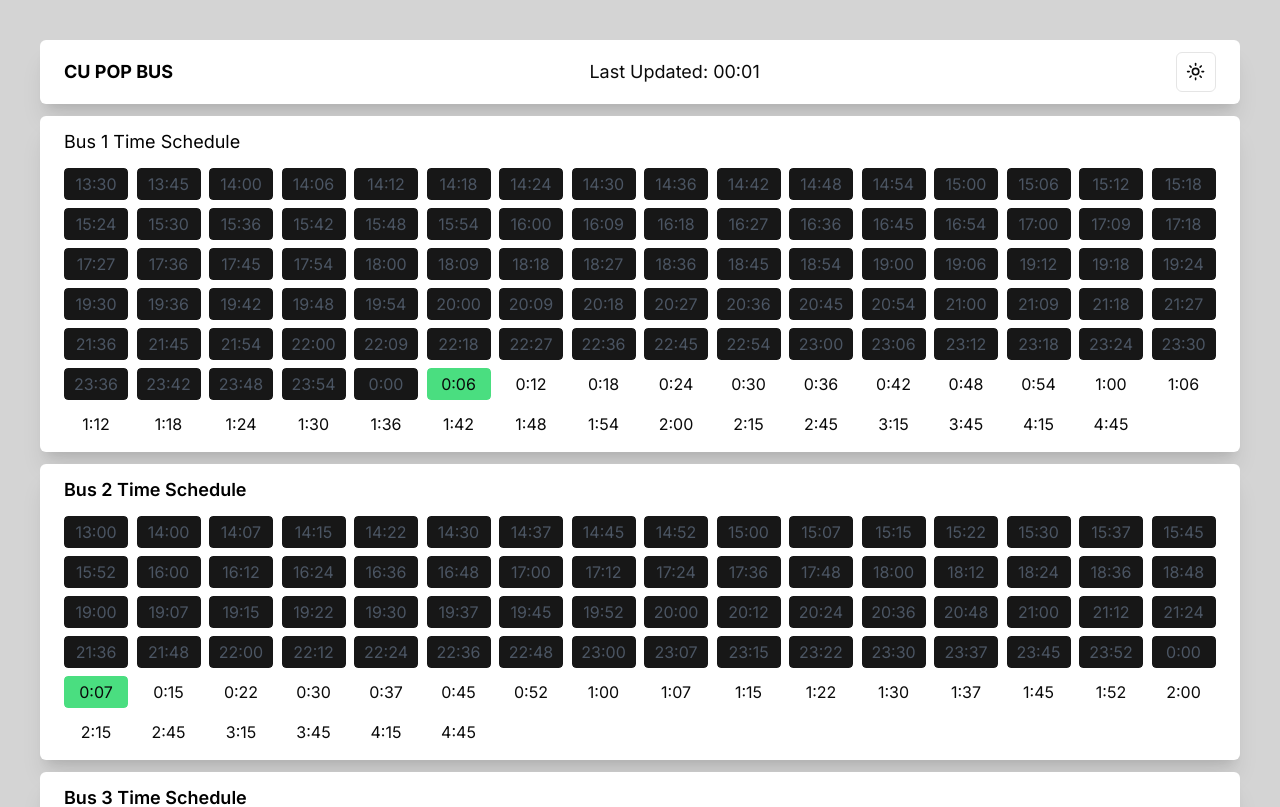
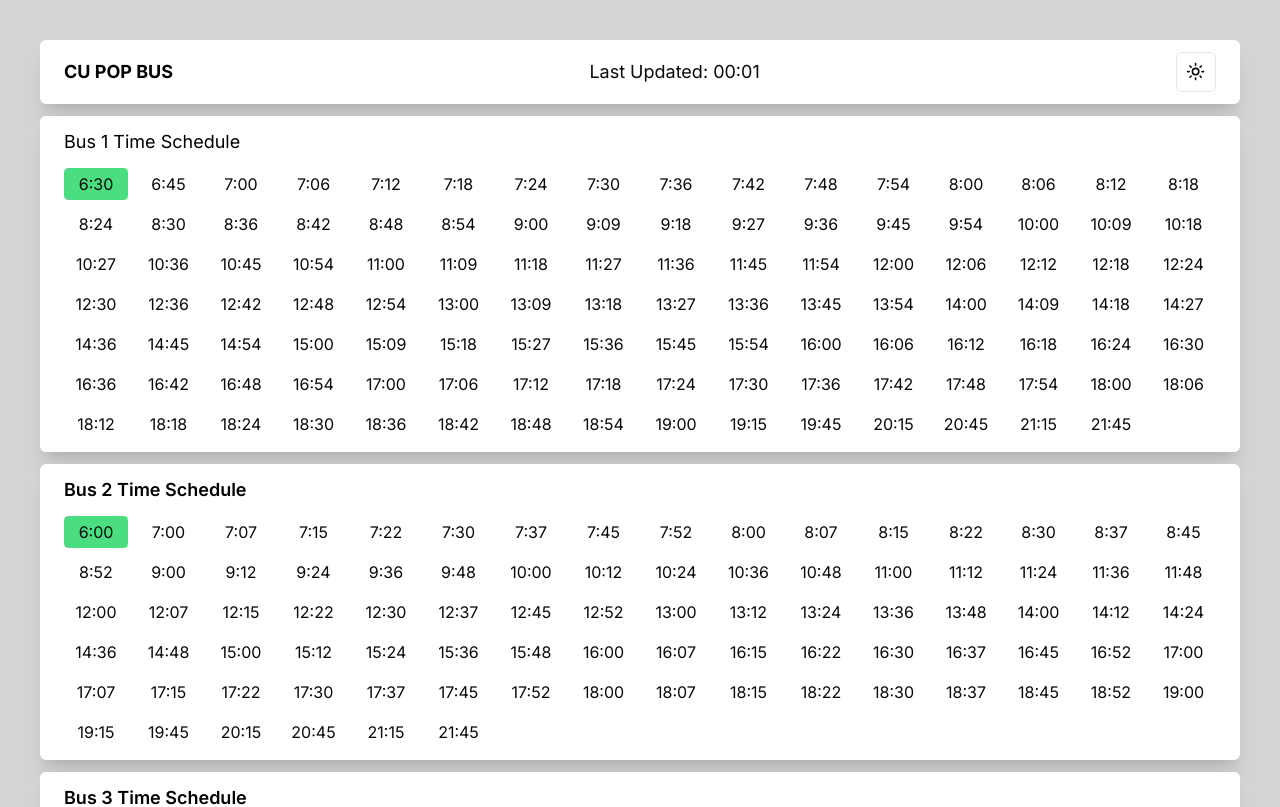
Before and after one commit to JusJira/next-pop-bus, a Next.js app: page / in a window 1280 px wide. Shown: the top 807 px of the page. Built offline with nearby package versions, Linux system fonts and the light colour scheme.

Commit message:
fix: timezone error

```diff
--- a/components/clock.tsx
+++ b/components/clock.tsx
@@ -4,7 +4,7 @@ import React from "react";
 import { DateTime } from "luxon";
 
 function Clock() {
-  var now = DateTime.now().setZone('Asia/Bangkok');
+  var now = DateTime.local({ zone: "utc" }).setZone('Asia/Bangkok');
   return <span className="text-lg">Last Updated: {now.toFormat("HH:mm").toString()}</span>;
 }
 
--- a/components/timeBox.tsx
+++ b/components/timeBox.tsx
@@ -5,10 +5,10 @@ import { Frown } from "lucide-react";
 import { DateTime } from "luxon";
 
 function TimeBox(props: { time: string[] }) {
-  var now = DateTime.local().setZone('Asia/Bangkok');
+  var now = DateTime.local({ zone: "utc" }).setZone('Asia/Bangkok');
   var next = props.time
     .map(function (s) {
-      return DateTime.fromFormat(s, "HH:mm").setZone('Asia/Bangkok');
+      return DateTime.fromFormat(s, "HH:mm",{ zone: "Asia/Bangkok" }).setZone('Asia/Bangkok');
     })
     .sort(function (m) {
       return m.valueOf();
@@ -18,7 +18,7 @@ function TimeBox(props: { time: string[] }) {
     });
 
   var ctime = props.time.map(function (s) {
-    return DateTime.fromFormat(s, "HH:mm").setZone('Asia/Bangkok');
+    return DateTime.fromFormat(s, "HH:mm" ,{ zone: "Asia/Bangkok" }).setZone('Asia/Bangkok');
   });
   if (next) {
     return (
```
